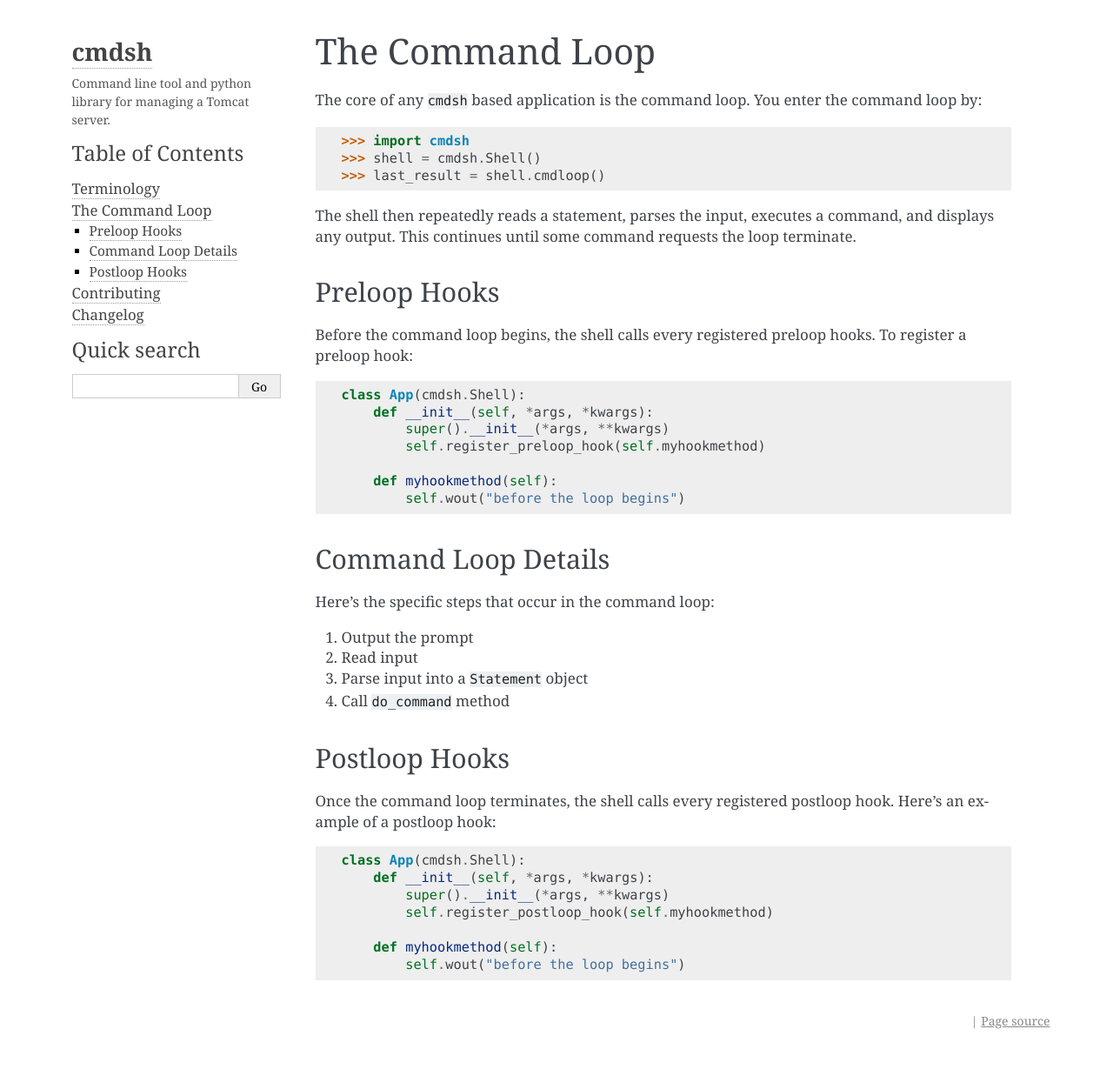
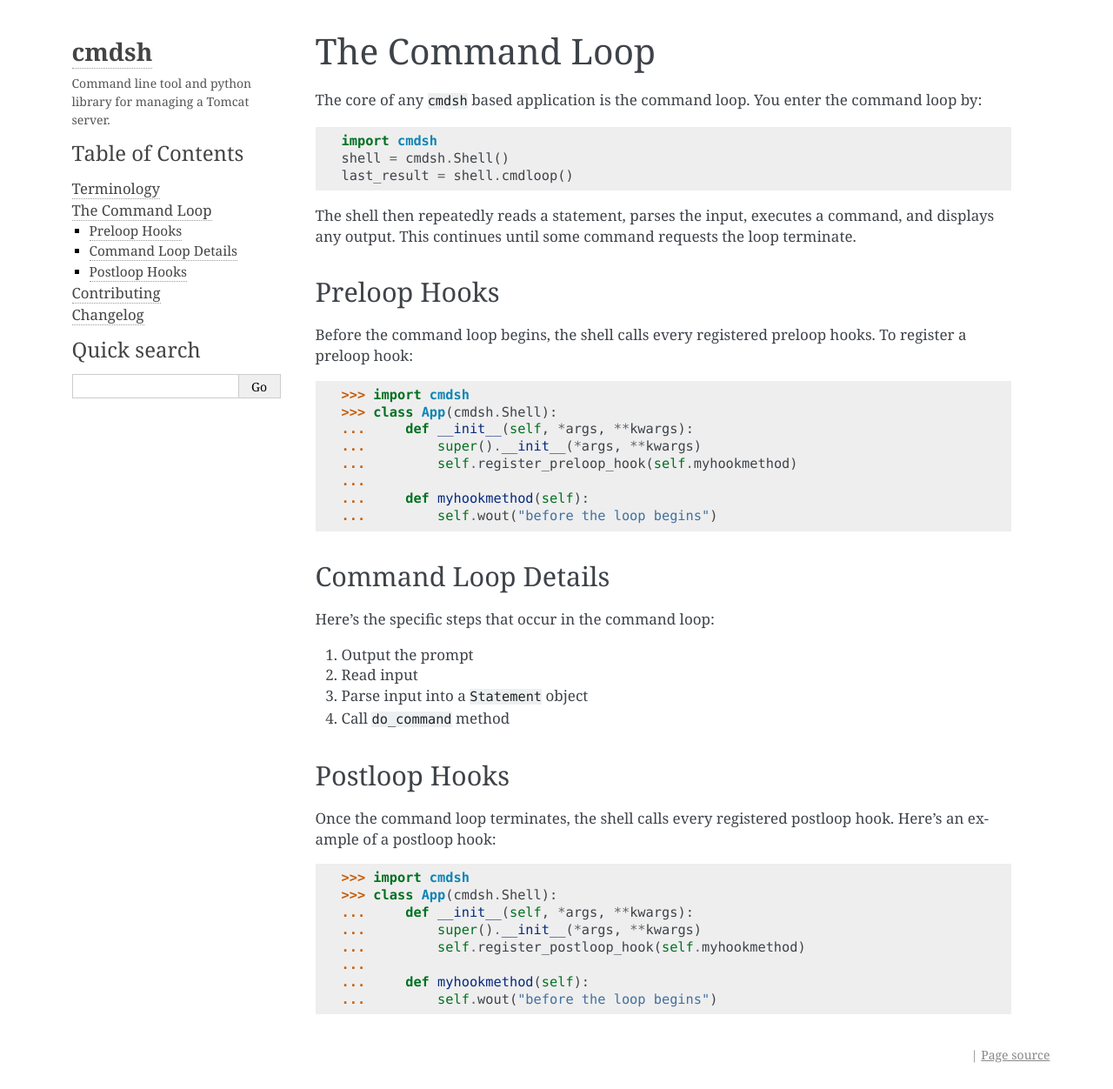
Before and after one commit to kotfu/cmdsh, a Sphinx documentation site: the page built from docs/commandloop.rst, in a window 1280 px wide. Shown: the whole page at 87% size. Built offline with Sphinx 7.4.7, drawn with Linux system fonts in a browser that asks for light colours; before the commit the page ends 1213 px from its top, so only the background shows below that.

```diff
--- a/docs/commandloop.rst
+++ b/docs/commandloop.rst
@@ -4,9 +4,9 @@ The Command Loop
 The core of any ``cmdsh`` based application is the command loop. You enter the
 command loop by::
 
->>> import cmdsh
->>> shell = cmdsh.Shell()
->>> last_result = shell.cmdloop()
+    import cmdsh
+    shell = cmdsh.Shell()
+    last_result = shell.cmdloop()
 
 The shell then repeatedly reads a statement, parses the input, executes a command, and
 displays any output. This continues until some command requests the loop terminate.
@@ -18,13 +18,14 @@ Preloop Hooks
 Before the command loop begins, the shell calls every registered preloop hooks. To
 register a preloop hook::
 
-    class App(cmdsh.Shell):
-        def __init__(self, *args, *kwargs):
-            super().__init__(*args, **kwargs)
-            self.register_preloop_hook(self.myhookmethod)
-
-        def myhookmethod(self):
-            self.wout("before the loop begins")
+    >>> import cmdsh
+    >>> class App(cmdsh.Shell):
+    ...     def __init__(self, *args, **kwargs):
+    ...         super().__init__(*args, **kwargs)
+    ...         self.register_preloop_hook(self.myhookmethod)
+    ...
+    ...     def myhookmethod(self):
+    ...         self.wout("before the loop begins")
 
 
 Command Loop Details
@@ -44,10 +45,11 @@ Postloop Hooks
 Once the command loop terminates, the shell calls every registered postloop hook. Here's
 an example of a postloop hook::
 
-    class App(cmdsh.Shell):
-        def __init__(self, *args, *kwargs):
-            super().__init__(*args, **kwargs)
-            self.register_postloop_hook(self.myhookmethod)
-
-        def myhookmethod(self):
-            self.wout("before the loop begins")
+    >>> import cmdsh
+    >>> class App(cmdsh.Shell):
+    ...     def __init__(self, *args, **kwargs):
+    ...         super().__init__(*args, **kwargs)
+    ...         self.register_postloop_hook(self.myhookmethod)
+    ...
+    ...     def myhookmethod(self):
+    ...         self.wout("before the loop begins")
```
Also changed, not shown: 1 other file.
